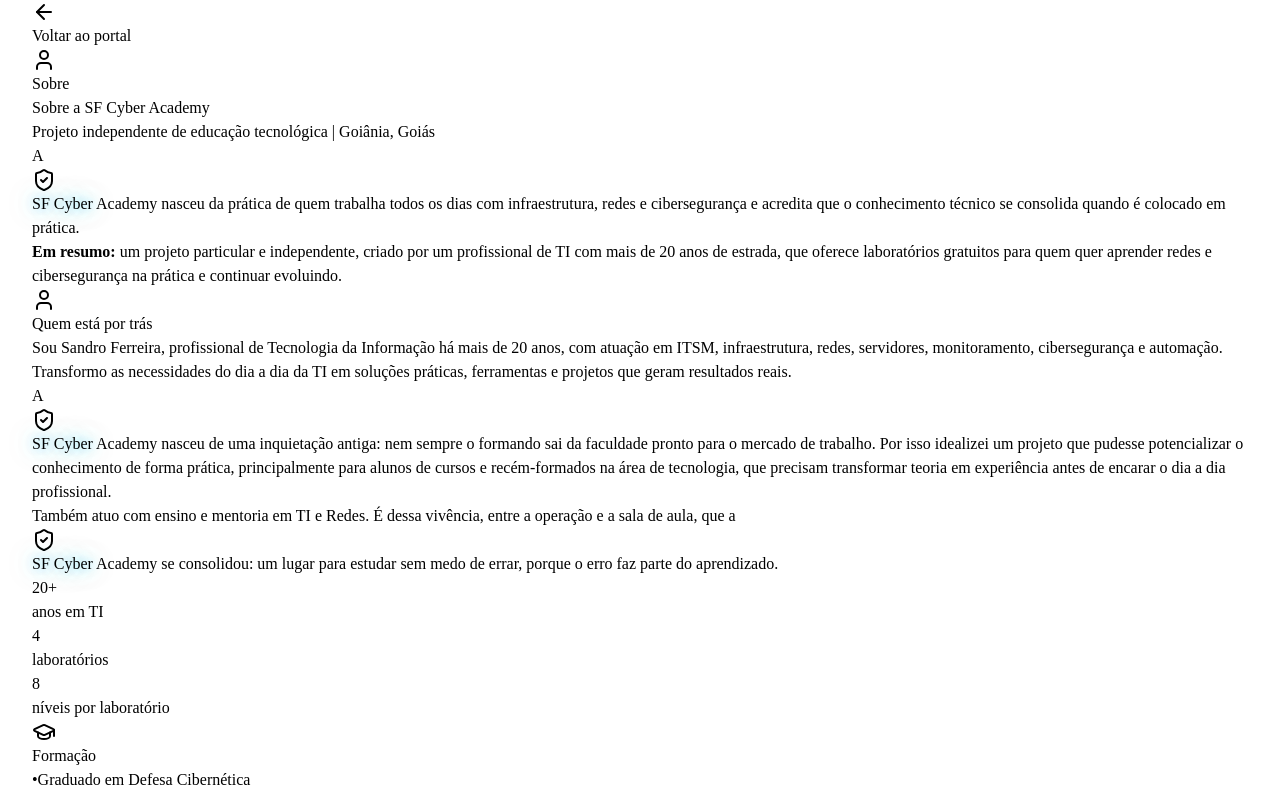
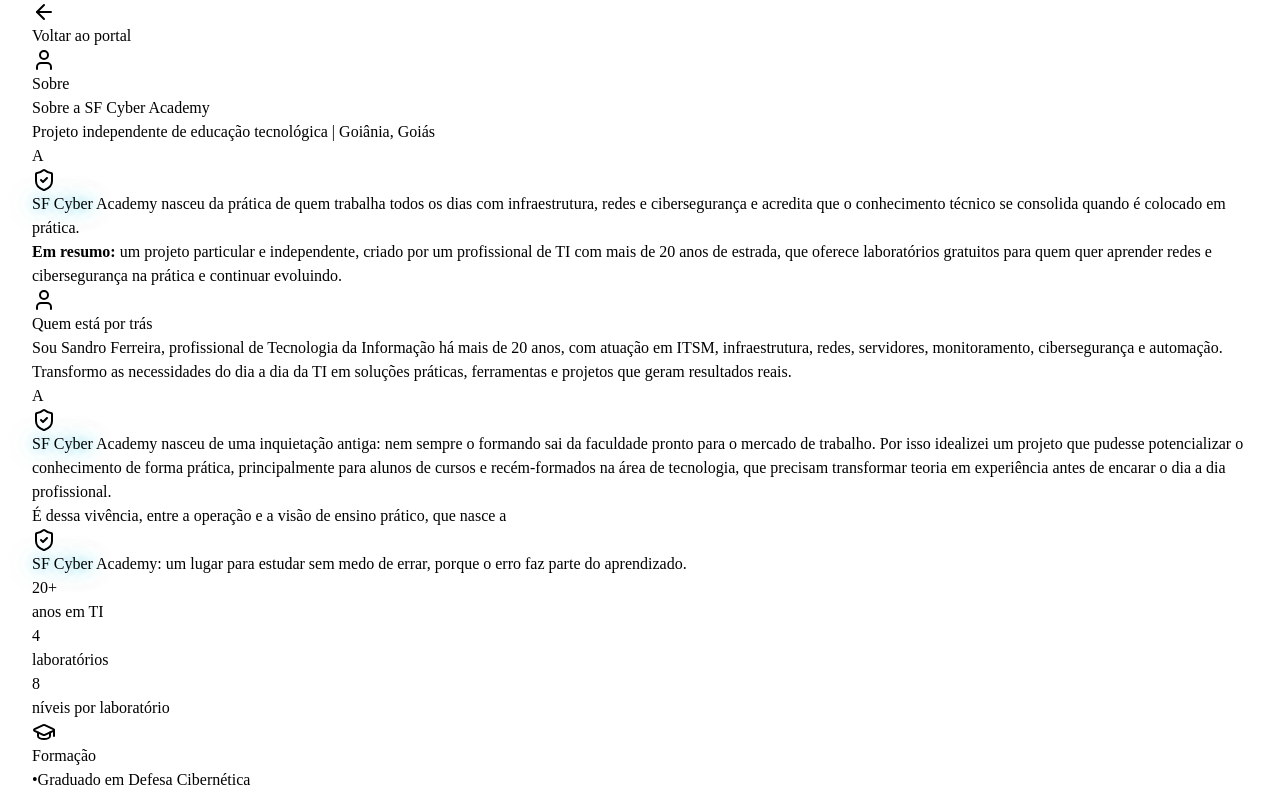
Before and after one commit to sandronsk1977-creator/sf-cyber, a React (Vite) app in the folder client/: page /sobre in a window 1280 px wide. Shown: the top 795 px of the page. Built offline with nearby package versions, Linux system fonts and the light colour scheme.

Commit message:
Ajusta texto de vivencia na pagina Sobre

```diff
--- a/client/src/pages/Sobre.tsx
+++ b/client/src/pages/Sobre.tsx
@@ -124,9 +124,9 @@ export default function Sobre() {
                 em experiência antes de encarar o dia a dia profissional.
               </p>
               <p className="mt-3 text-slate-400 text-sm leading-relaxed">
-                Também atuo com ensino e mentoria em TI e Redes. É dessa vivência, entre a operação
-                e a sala de aula, que a <SFCyber /> Academy se consolidou: um lugar para estudar
-                sem medo de errar, porque o erro faz parte do aprendizado.
+                É dessa vivência, entre a operação e a visão de ensino prático, que nasce a{" "}
+                <SFCyber /> Academy: um lugar para estudar sem medo de errar, porque o erro faz
+                parte do aprendizado.
               </p>
 
               <div className="mt-5 grid grid-cols-3 gap-3">
```
